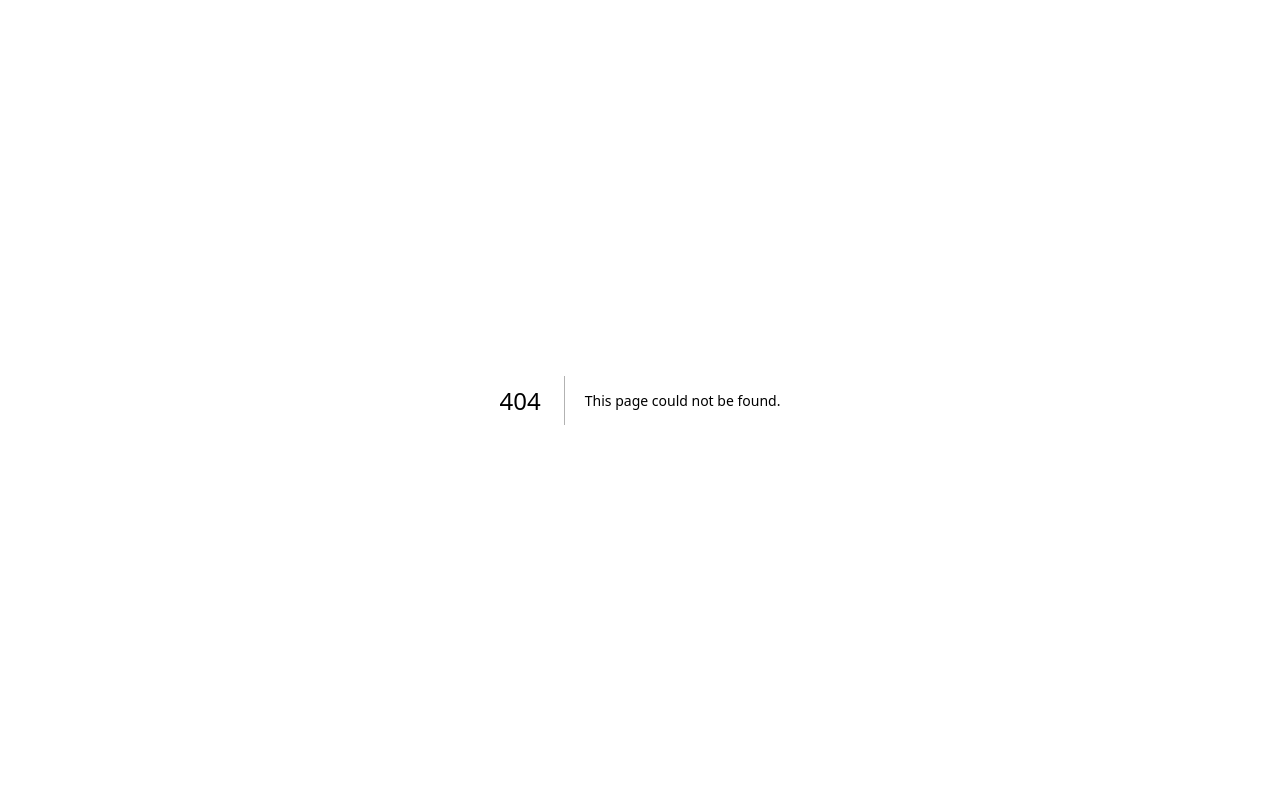
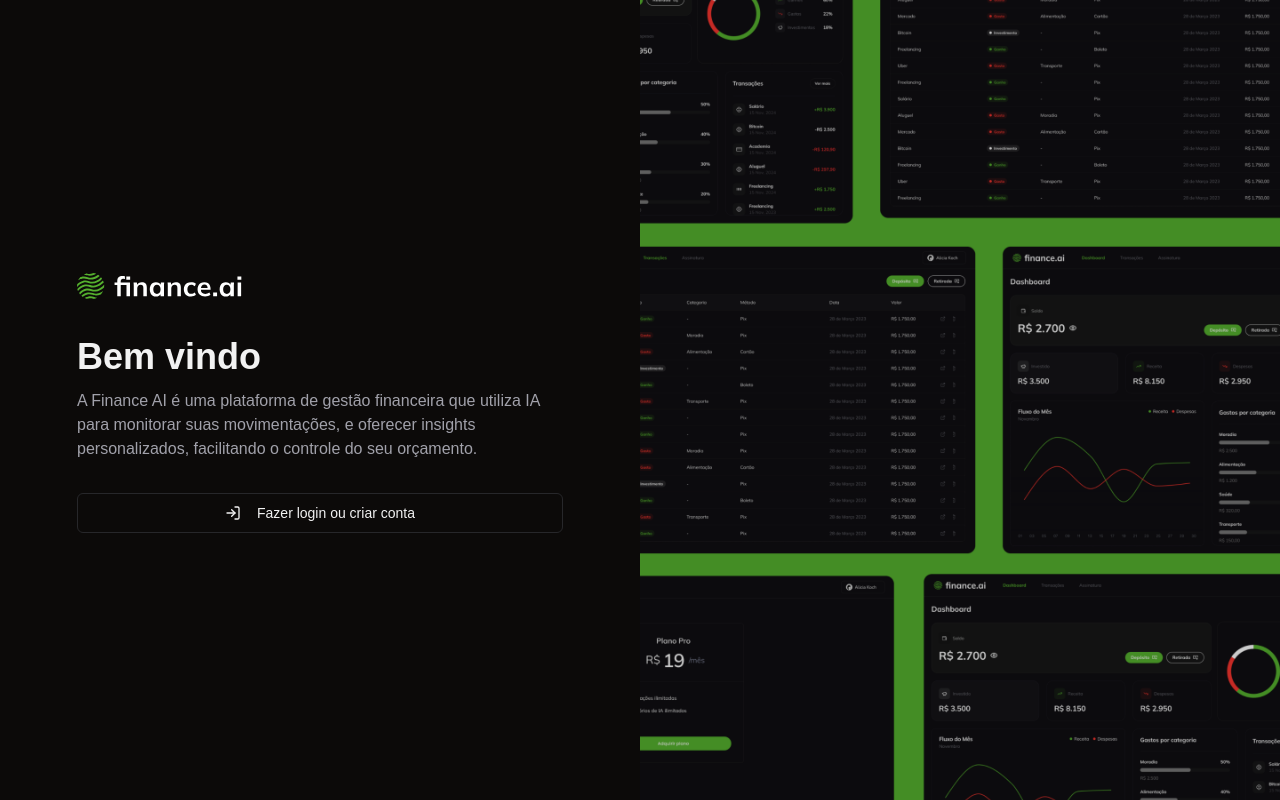
Before and after one commit to gabrielpramalho/finance-ai, a Next.js app: page /login in a window 1280 px wide. Before the commit this address had no page. Built offline with nearby package versions, Linux system fonts and the light colour scheme.

Commit message:
feat: add login page

```diff
--- a/app/layout.tsx
+++ b/app/layout.tsx
@@ -14,8 +14,7 @@
 });
 
 export const metadata: Metadata = {
-  title: "Create Next App",
-  description: "Generated by create next app",
+  title: "finance.ai",
 };
 
 export default function RootLayout({
@@ -26,7 +25,7 @@
   return (
     <html lang="en">
       <body
-        className={`${geistSans.variable} ${geistMono.variable} antialiased`}
+        className={`${geistSans.variable} ${geistMono.variable} antialiased dark`}
       >
         {children}
       </body>
--- /dev/null
+++ b/app/login/page.tsx
@@ -0,0 +1,37 @@
+import Image from "next/image";
+import { Button } from "../_components/ui/button";
+import { LogInIcon } from "lucide-react";
+
+export default function LoginPage() {
+  return (
+    <div className="grid h-full grid-cols-2">
+      <div className="flex h-full flex-col justify-center px-8 max-w-[550px] mx-auto gap-8">
+        <Image src="/logo.svg" alt="Finance AI" width={173} height={39} />
+
+        <div className="space-y-3">
+          <h1 className="text-4xl font-bold">Bem vindo</h1>
+
+          <p className="text-muted-foreground">
+            A Finance AI é uma plataforma de gestão financeira que utiliza IA para
+            monitorar suas movimentações, e oferecer insights personalizados,
+            facilitando o controle do seu orçamento.
+          </p>
+        </div>
+
+        <Button variant="outline">
+          <LogInIcon className="mr-2" />
+          Fazer login ou criar conta
+        </Button>
+      </div>
+
+      <div className="relative h-full w-full">
+        <Image
+          src="/login.png"
+          alt="Faça login"
+          fill
+          className="object-cover"
+        />
+      </div>
+    </div>
+  );
+}
--- a/tailwind.config.ts
+++ b/tailwind.config.ts
@@ -10,54 +10,55 @@
   theme: {
     extend: {
       colors: {
-  			background: 'hsl(var(--background))',
-  			foreground: 'hsl(var(--foreground))',
+        background: "hsl(var(--background))",
+        foreground: "hsl(var(--foreground))",
         card: {
-  				DEFAULT: 'hsl(var(--card))',
-  				foreground: 'hsl(var(--card-foreground))'
+          DEFAULT: "hsl(var(--card))",
+          foreground: "hsl(var(--card-foreground))",
         },
         popover: {
-  				DEFAULT: 'hsl(var(--popover))',
-  				foreground: 'hsl(var(--popover-foreground))'
+          DEFAULT: "hsl(var(--popover))",
+          foreground: "hsl(var(--popover-foreground))",
         },
         primary: {
-  				DEFAULT: 'hsl(var(--primary))',
-  				foreground: 'hsl(var(--primary-foreground))'
+          DEFAULT: "hsl(var(--primary))",
+          foreground: "hsl(var(--primary-foreground))",
         },
         secondary: {
-  				DEFAULT: 'hsl(var(--secondary))',
-  				foreground: 'hsl(var(--secondary-foreground))'
+          DEFAULT: "hsl(var(--secondary))",
+          foreground: "hsl(var(--secondary-foreground))",
         },
         muted: {
-  				DEFAULT: 'hsl(var(--muted))',
-  				foreground: 'hsl(var(--muted-foreground))'
+          DEFAULT: "hsl(var(--muted))",
+          foreground: "hsl(var(--muted-foreground))",
         },
         accent: {
-  				DEFAULT: 'hsl(var(--accent))',
-  				foreground: 'hsl(var(--accent-foreground))'
+          DEFAULT: "hsl(var(--accent))",
+          foreground: "hsl(var(--accent-foreground))",
         },
         destructive: {
-  				DEFAULT: 'hsl(var(--destructive))',
-  				foreground: 'hsl(var(--destructive-foreground))'
+          DEFAULT: "hsl(var(--destructive))",
+          foreground: "hsl(var(--destructive-foreground))",
         },
-  			border: 'hsl(var(--border))',
-  			input: 'hsl(var(--input))',
-  			ring: 'hsl(var(--ring))',
+        border: "hsl(var(--border))",
+        input: "hsl(var(--input))",
+        ring: "hsl(var(--ring))",
         chart: {
-  				'1': 'hsl(var(--chart-1))',
-  				'2': 'hsl(var(--chart-2))',
-  				'3': 'hsl(var(--chart-3))',
-  				'4': 'hsl(var(--chart-4))',
-  				'5': 'hsl(var(--chart-5))'
-  			}
+          "1": "hsl(var(--chart-1))",
+          "2": "hsl(var(--chart-2))",
+          "3": "hsl(var(--chart-3))",
+          "4": "hsl(var(--chart-4))",
+          "5": "hsl(var(--chart-5))",
+        },
       },
       borderRadius: {
-  			lg: 'var(--radius)',
-  			md: 'calc(var(--radius) - 2px)',
-  			sm: 'calc(var(--radius) - 4px)'
-  		}
-  	}
+        lg: "var(--radius)",
+        md: "calc(var(--radius) - 2px)",
+        sm: "calc(var(--radius) - 4px)",
       },
+    },
+  },
+  // eslint-disable-next-line @typescript-eslint/no-require-imports
   plugins: [require("tailwindcss-animate")],
 };
 export default config;
```
Also changed, not shown: public/login.png (added), public/logo.svg (added). Lines whose indentation alone changed are shown as unchanged.
